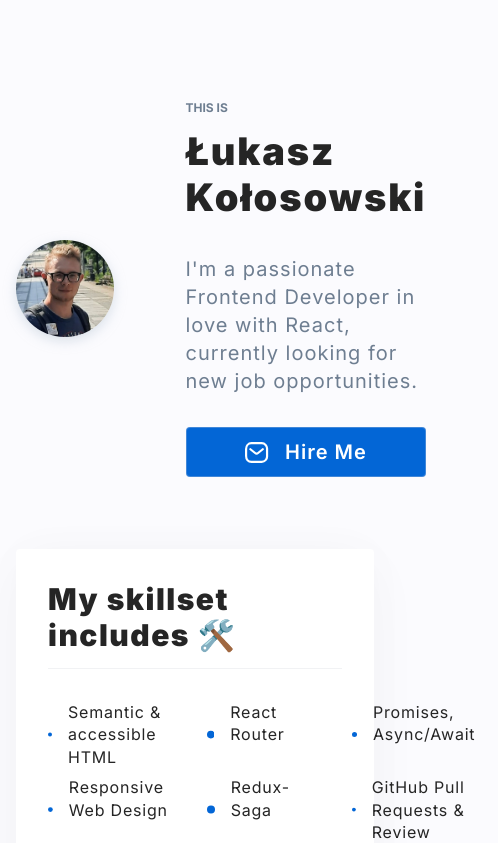
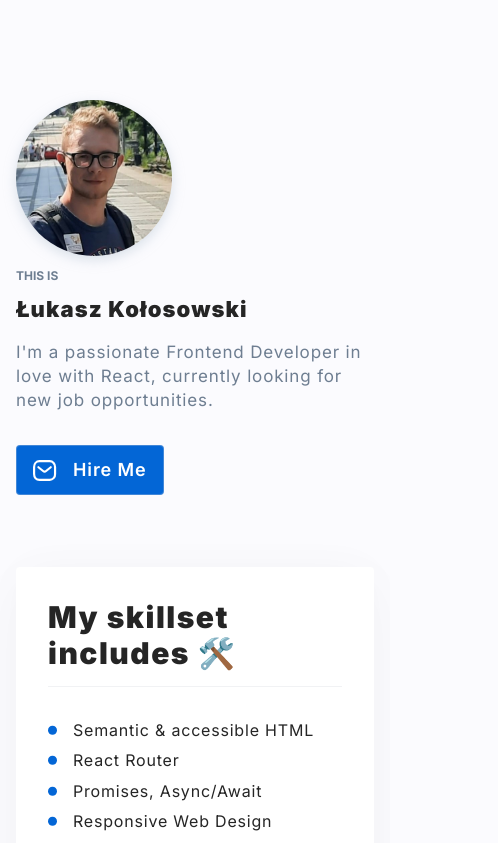
Before and after one commit to lkkolosowski/personal-homepage, a React (Create React App) app: page / in a window 390 px wide. Shown: the top 843 px of the page, 498 px wide, since content can reach past the window. Built offline with nearby package versions, Linux system fonts and the light colour scheme.

Commit message:
add mobile viewport breakpoints

```diff
--- a/src/common/Hero/styled.js
+++ b/src/common/Hero/styled.js
@@ -5,18 +5,27 @@ export const StyledHero = styled.section`
   display: grid;
   align-items: center;
   grid-template-columns: auto 1fr;
+
+  @media (max-width: ${({ theme }) => theme.breakpoint.medium}px) {
+    grid-template-columns: 1fr;
+  }
 `;
 
 export const Title = styled.h1`
   font-weight: 900;
   font-size: 38px;
-  line-height: 46px;
+  line-height: 1.2;
   margin: 0;
   padding-bottom: 3px;
   letter-spacing: 0.05em;
+
+  @media (max-width: ${({ theme }) => theme.breakpoint.medium}px) {
+    font-size: 22px;
+  }
 `;
 
 export const Subtitle = styled.div`
+  margin-top: 12px;
   margin-bottom: 12px;
   font-weight: 700;
   font-size: 12px;
@@ -28,20 +37,29 @@ export const Subtitle = styled.div`
 export const ExtraHeaderContent = styled.p`
   margin: 32px 0;
   font-size: 20px;
-  line-height: 28px;
+  line-height: 1.4;
   letter-spacing: 0.05em;
   max-width: 640px;
   color: ${({ theme }) => theme.color.slateGray};
+
+  @media (max-width: ${({ theme }) => theme.breakpoint.medium}px) {
+    font-size: 17px;
+    margin: 16px 0 32px;
+  }
 `;
 
 export const Header = styled.header`
   padding: 0 72px;
+
+  @media (max-width: ${({ theme }) => theme.breakpoint.medium}px) {
+    padding: 0;
+  }
 `;
 
 export const Aside = styled.aside`
+  width: 40vw;
+  min-width: 128px;
   max-width: 400px;
-  min-height: 56px;
-  width: 25vw;
 `;
 
 export const ProfilePicture = styled.img`
@@ -49,12 +67,17 @@ export const ProfilePicture = styled.img`
   display: block;
   border-radius: 50%;
   box-shadow: 0px 4px 12px rgba(186, 199, 213, 0.5);
+  pointer-events: none;
+
+  &::selection {
+    background: none;
+  }
 `;
 
 export const Button = styled.button`
   font-weight: 600;
   font-size: 20px;
-  line-height: 24px;
+  line-height: 1.2;
   letter-spacing: 0.05em;
   display: flex;
   flex-direction: row;
@@ -78,6 +101,11 @@ export const Button = styled.button`
   &:active {
     box-shadow: ${({ theme }) => theme.color.parsley} 0px 2px 0px 0px inset;
   }
+
+  @media (max-width: ${({ theme }) => theme.breakpoint.medium}px) {
+    font-size: 18px;
+    width: auto;
+  }
 `;
 
 export const Icon = styled(MessageIcon)`
--- a/src/common/Skills/styled.js
+++ b/src/common/Skills/styled.js
@@ -29,6 +29,14 @@ export const List = styled.ul`
   padding: 0;
   list-style: none;
   letter-spacing: 0.05em;
+
+  @media (max-width: ${({ theme }) => theme.breakpoint.large}px) {
+    grid-template-columns: repeat(2, 1fr);
+  }
+
+  @media (max-width: ${({ theme }) => theme.breakpoint.medium}px) {
+    grid-template-columns: 1fr;
+  }
 `;
 
 export const Item = styled.li`
--- a/src/theme.js
+++ b/src/theme.js
@@ -17,6 +17,7 @@ export const theme = {
     large: 20,
   },
   breakpoint: {
-    mobileMax: 767,
+    medium: 768,
+    large: 1200,
   },
 };
```
